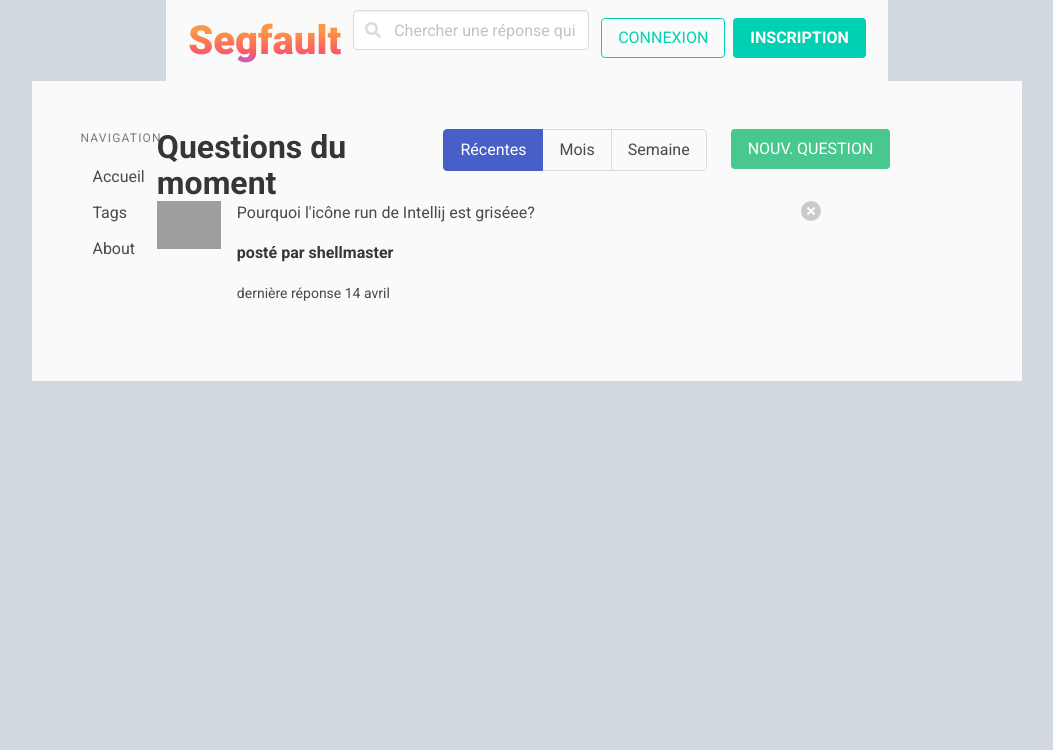
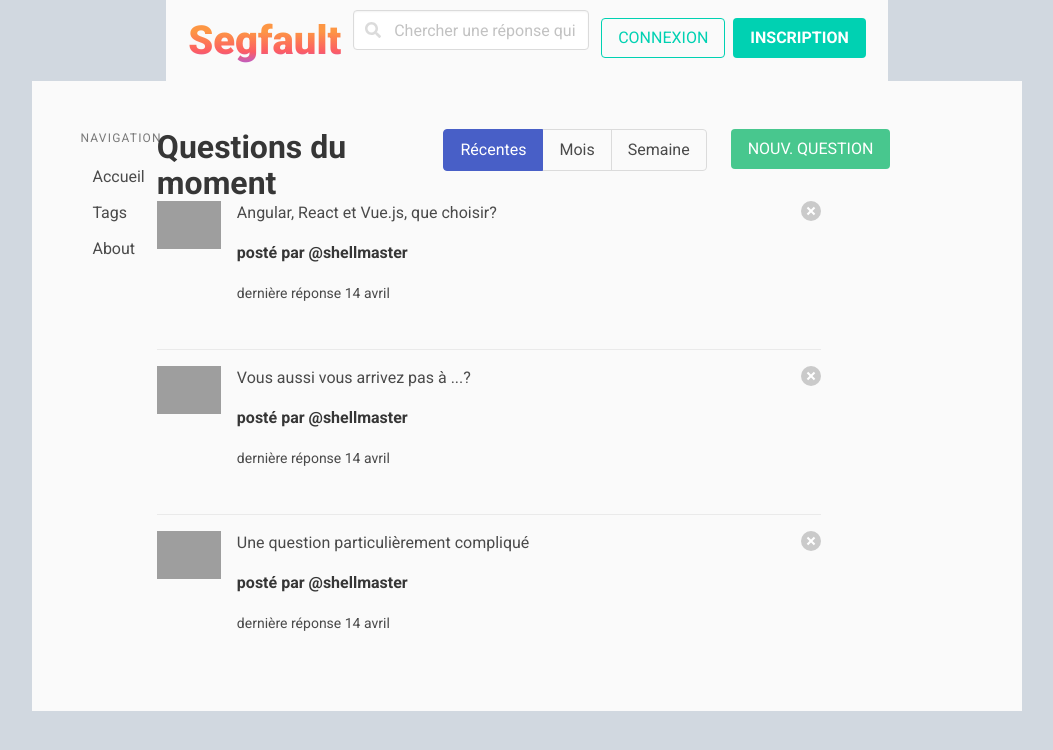
Before and after one commit to youndzoFrancine/Projet_de_semestre, a Vue app in the folder segfault-vue/: page /TheInscription in a window 1280 px wide. Shown: the top 750 px of the page, without its empty margins (113-1166 px from the left). Built offline with nearby package versions, Linux system fonts and the light colour scheme; grey boxes are pictures that could not be loaded.

Commit message:
Les discussions sont générés à partir d'une liste

```diff
--- /dev/null
+++ b/segfault-vue/src/components/Discussion/DiscussionMedia.vue
@@ -0,0 +1,51 @@
+<template>
+  <div class="discussion-media">
+    <article v-bind:key="post.id" v-for="post in posts" class="media">
+      <figure class="media-left">
+        <p class="image is-64x64">
+          <img src="https://bulma.io/images/placeholders/128x128.png">
+        </p>
+      </figure>
+      <div class="media-content">
+        <div class="content">
+          <p>{{post.title}}</p>
+          <p>
+            <strong>posté par @shellmaster</strong>
+          </p>
+          <p>
+            <small>dernière réponse 14 avril</small>
+          </p>
+        </div>
+        <nav class="level is-mobile">
+          <div class="level-left">
+            <a class="level-item">
+              <span class="icon is-small">
+                <i class="fas fa-reply"></i>
+              </span>
+            </a>
+            <a class="level-item">
+              <span class="icon is-small">
+                <i class="fas fa-retweet"></i>
+              </span>
+            </a>
+            <a class="level-item">
+              <span class="icon is-small">
+                <i class="fas fa-heart"></i>
+              </span>
+            </a>
+          </div>
+        </nav>
+      </div>
+      <div class="media-right">
+        <button class="delete"></button>
+      </div>
+    </article>
+  </div>
+</template>
+
+<script>
+export default { name: "DiscussionMedia", props: ["posts"], components: {} };
+</script>
+
+<style lang="scss" scoped>
+</style>
--- a/segfault-vue/src/components/Discussion/TheDiscussion.vue
+++ b/segfault-vue/src/components/Discussion/TheDiscussion.vue
@@ -1,66 +1,28 @@
 <template>
   <div class="discussion">
     <Discussionbar/>
-    <article class="media">
-      <figure class="media-left">
-        <p class="image is-64x64">
-          <img src="https://bulma.io/images/placeholders/128x128.png">
-        </p>
-      </figure>
-      <div class="media-content">
-        <div class="content">
-          <p>Pourquoi l'icône run de Intellij est griséee?</p>
-          <p>
-            <strong>posté par shellmaster</strong>
-          </p>
-          <p>
-            <small>dernière réponse 14 avril</small>
-          </p>
-        </div>
-        <nav class="level is-mobile">
-          <div class="level-left">
-            <a class="level-item">
-              <span class="icon is-small">
-                <i class="fas fa-reply"></i>
-              </span>
-            </a>
-            <a class="level-item">
-              <span class="icon is-small">
-                <i class="fas fa-retweet"></i>
-              </span>
-            </a>
-            <a class="level-item">
-              <span class="icon is-small">
-                <i class="fas fa-heart"></i>
-              </span>
-            </a>
-          </div>
-        </nav>
-      </div>
-      <div class="media-right">
-        <button class="delete"></button>
-      </div>
-    </article>
-    <div class="holder">
-      <ul>
-        <div class="sujet" v-for="(data, sujet) in discu" :key="sujet">{{data.sujet}}</div>
-      </ul>
-    </div>
+    <DiscussionMedia v-bind:posts="posts"/>
   </div>
 </template>
 
 <script>
 import Discussionbar from "@/components/Discussion/DiscussionBar.vue";
-import axios from "axios";
+import DiscussionMedia from "@/components/Discussion/DiscussionMedia.vue";
 
 export default {
   name: "Discussion",
   components: {
-    Discussionbar
+    Discussionbar,
+    DiscussionMedia
   },
+
   data() {
     return {
-      discu: []
+      posts: [
+        { id: 1, title: "Angular, React et Vue.js, que choisir?" },
+        { id: 2, title: "Vous aussi vous arrivez pas à ...?" },
+        { id: 3, title: "Une question particulièrement compliqué" }
+      ]
     };
   }
   /* ,
```
